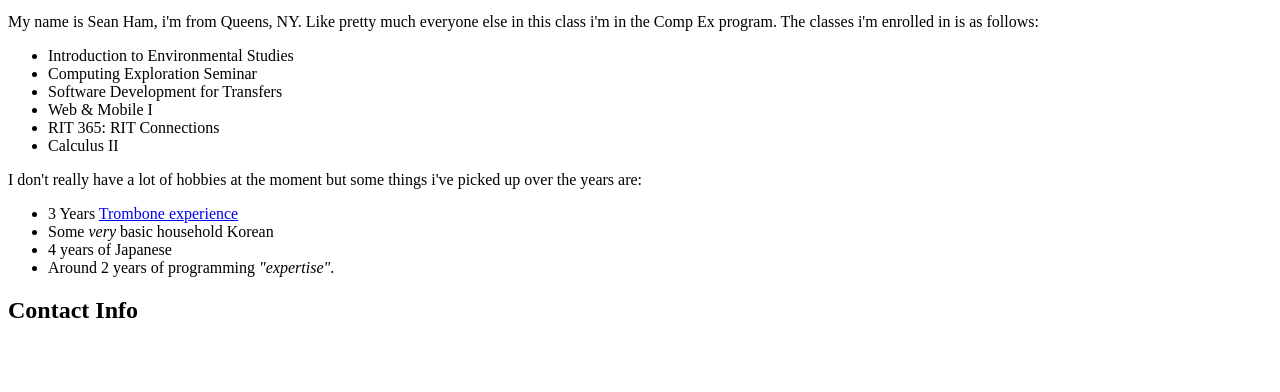
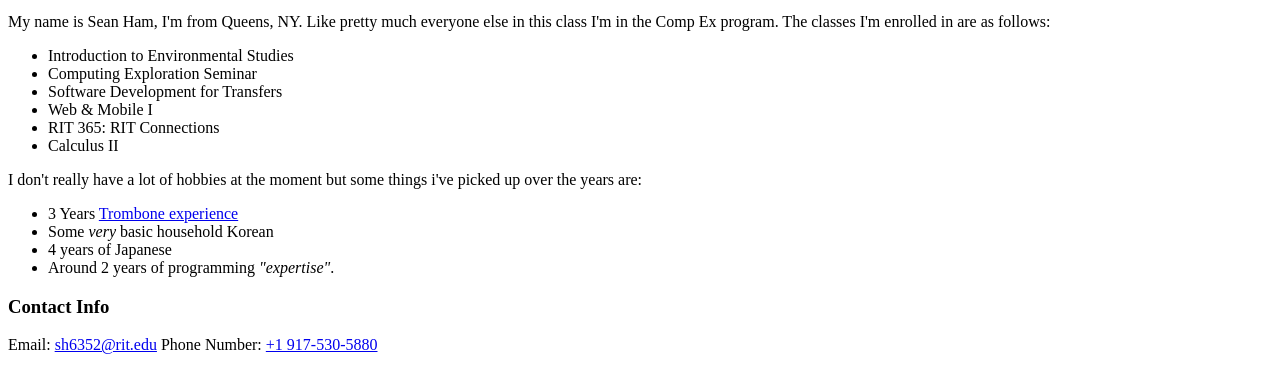
Before and after one commit to Yomuri/biographyWebsite, a plain HTML site: page index.html in a window 1280 px wide. Shown: the part 148-540 px from the top of the page. Drawn offline with Linux system fonts and the light colour scheme.

Commit message:
added contact info and capitalised i'm

```diff
--- a/index.html
+++ b/index.html
@@ -8,8 +8,8 @@
     <body>
         <h1>Introduction Website</h1>
         <h2>Bio</h2>
-        <img href="./resources/queens.png" alt="My Home">
-        <p>My name is Sean Ham, i'm from  Queens, NY. Like pretty much everyone else in this class i'm in the Comp Ex program. The classes i'm enrolled in is as follows:</p>
+        <img href="resources/queens.png" alt="My Home">
+        <p>My name is Sean Ham, I'm from  Queens, NY. Like pretty much everyone else in this class I'm in the Comp Ex program. The classes I'm enrolled in are as follows:</p>
         <ul>
             <li>Introduction to Environmental Studies</li>
             <li>Computing Exploration Seminar</li>
@@ -25,7 +25,8 @@
             <li>4 years of Japanese</li>
             <li>Around 2 years of programming <em>"expertise"</em>.</li>
         </ul>
-        <h2><strong>Contact Info</strong></h2>
-        <p></p>
+        <h3><strong>Contact Info</strong></h3>
+        <p>Email: <a href="mailto:sh6352@rit.edu">sh6352@rit.edu</a>
+        Phone Number: <a href="tel:+19175305880">+1 917-530-5880</a></p>
     </body>
 </html>
```
